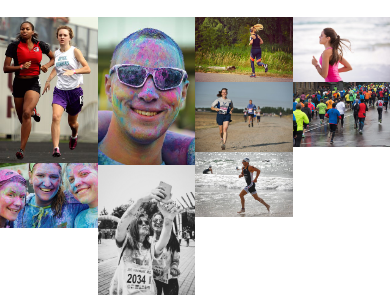
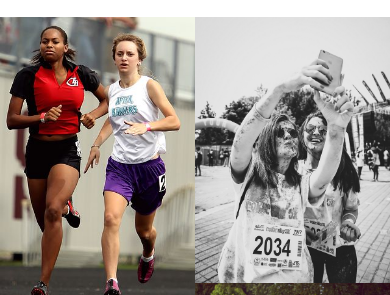
Before and after one commit to pagioro/love-running, a plain HTML site: page gallery.html in a window 390 px wide. Shown: the part 103-398 px from the top of the page. Drawn offline with nearby package versions, Linux system fonts and the light colour scheme.

Commit message:
Style gallery for responsive design

```diff
--- a/assets/css/style.css
+++ b/assets/css/style.css
@@ -323,5 +323,15 @@ footer {
         padding: 0 20px;
     }
 
+    #photos {
+        column-count: 3;
+    }
+}
 
+/* For medium screens size from 800px wide and down */
+
+@media screen and (max-width: 800px) {
+    #photos {
+        column-count: 2;
+    }
 }
```
